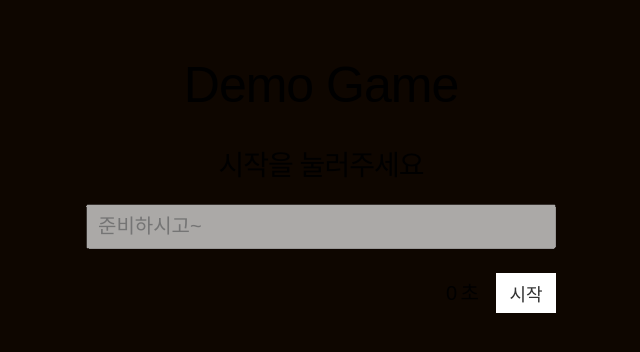
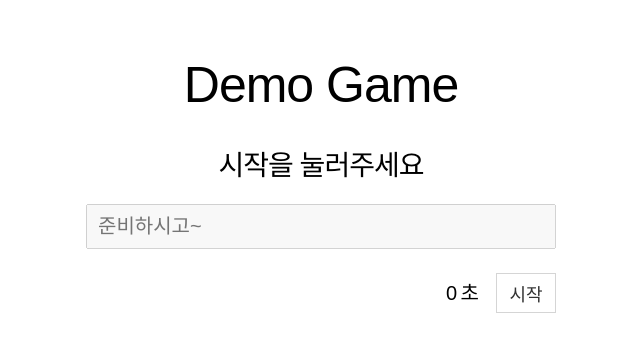
Before and after one commit to joylty94/test-crop, a React (Create React App) app: page / in a window 1280 px wide. Shown: the top 352 px of the page, without its empty margins (319-959 px from the left). Built offline with nearby package versions, Linux system fonts and the light colour scheme; a web font is replaced by a local one.

Commit message:
css 수정

```diff
--- a/src/App.css
+++ /dev/null
@@ -1,38 +0,0 @@
-.App {
-  text-align: center;
-}
-
-.App-logo {
-  height: 40vmin;
-  pointer-events: none;
-}
-
-@media (prefers-reduced-motion: no-preference) {
-  .App-logo {
-    animation: App-logo-spin infinite 20s linear;
-  }
-}
-
-.App-header {
-  background-color: #282c34;
-  min-height: 100vh;
-  display: flex;
-  flex-direction: column;
-  align-items: center;
-  justify-content: center;
-  font-size: calc(10px + 2vmin);
-  color: white;
-}
-
-.App-link {
-  color: #61dafb;
-}
-
-@keyframes App-logo-spin {
-  from {
-    transform: rotate(0deg);
-  }
-  to {
-    transform: rotate(360deg);
-  }
-}
--- a/src/index.css
+++ b/src/index.css
@@ -13,9 +13,6 @@
 html {
 	width: 100%;
 	height: 100%;
-	background-color: #0E0600;
-	/* overflow: hidden; */
-	/* background-color: #007cff; */
 }
 
 html {
@@ -27,7 +24,6 @@
 	font-family: 'Pretendard-Regular', sans-serif !important;
 	line-height: 1.4;
 	font-size: 14px;
-	background-color: #fff;
 	position: relative;
 	top: 0;
 	left: 0;
@@ -40,22 +36,20 @@
 	height: 100%;
 	position: relative;
 	top: 0;
-	/* background-color: #1f2024; */
-	background-color: #0E0600;
+
 }
 
 .App {
 	height: 100%;
 	min-width: 340px;
-	background-color: #0E0600;
+
 }
 
 @media screen and (min-width: 800px) {
 	#root .App {
 		/* max-width: 800px; */
 		margin: 0 auto;
-		background-color: #0E0600;
-		/* height: 100vh; */
+
 	}
 }
 
--- a/src/pages/home.jsx
+++ b/src/pages/home.jsx
@@ -115,8 +115,6 @@
 export default Home;
 
 const HomeWrap = styled.div`
-	${({ theme }) => (theme === 'dark' ? 'color: #fff;' : 'color: #000;')};
-
 	@media (max-width: 470px) {
 		width: 100%;
 		padding: 60px 15px 0 15px;
@@ -171,6 +169,7 @@
 		font-size: 18px;
 		width: 60px;
 		height: 40px;
+		border: 1px solid rgba(118, 118, 118, 0.3);
 	}
 	.Home__action-history p {
 		margin-bottom: 10px;
```
